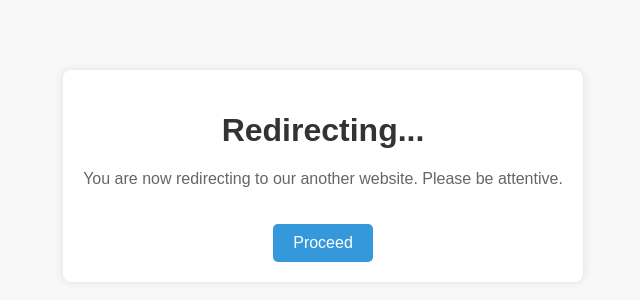
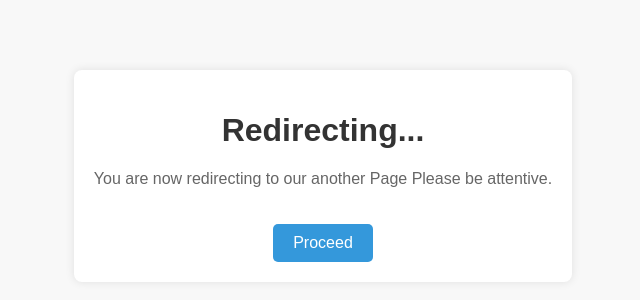
Before and after one commit to ZwSyntax/Hamza, a plain HTML site: page Redirect/Redirecting-to-cube/index.html in a window 1280 px wide. Shown: the part 224-524 px from the top of the page, without its empty margins (317-957 px from the left). Drawn offline with Linux system fonts and the light colour scheme.

Commit message:
Update index.html

```diff
--- a/Redirect/Redirecting-to-cube/index.html
+++ b/Redirect/Redirecting-to-cube/index.html
@@ -52,7 +52,7 @@
 <body>
     <div class="container">
         <h1>Redirecting...</h1>
-        <p>You are now redirecting to our another website. Please be attentive.</p>
+        <p>You are now redirecting to our another Page Please be attentive.</p>
         <a href="../../Projects/cube" id="proceedButton">Proceed</a>
     </div>
 </body>
```
